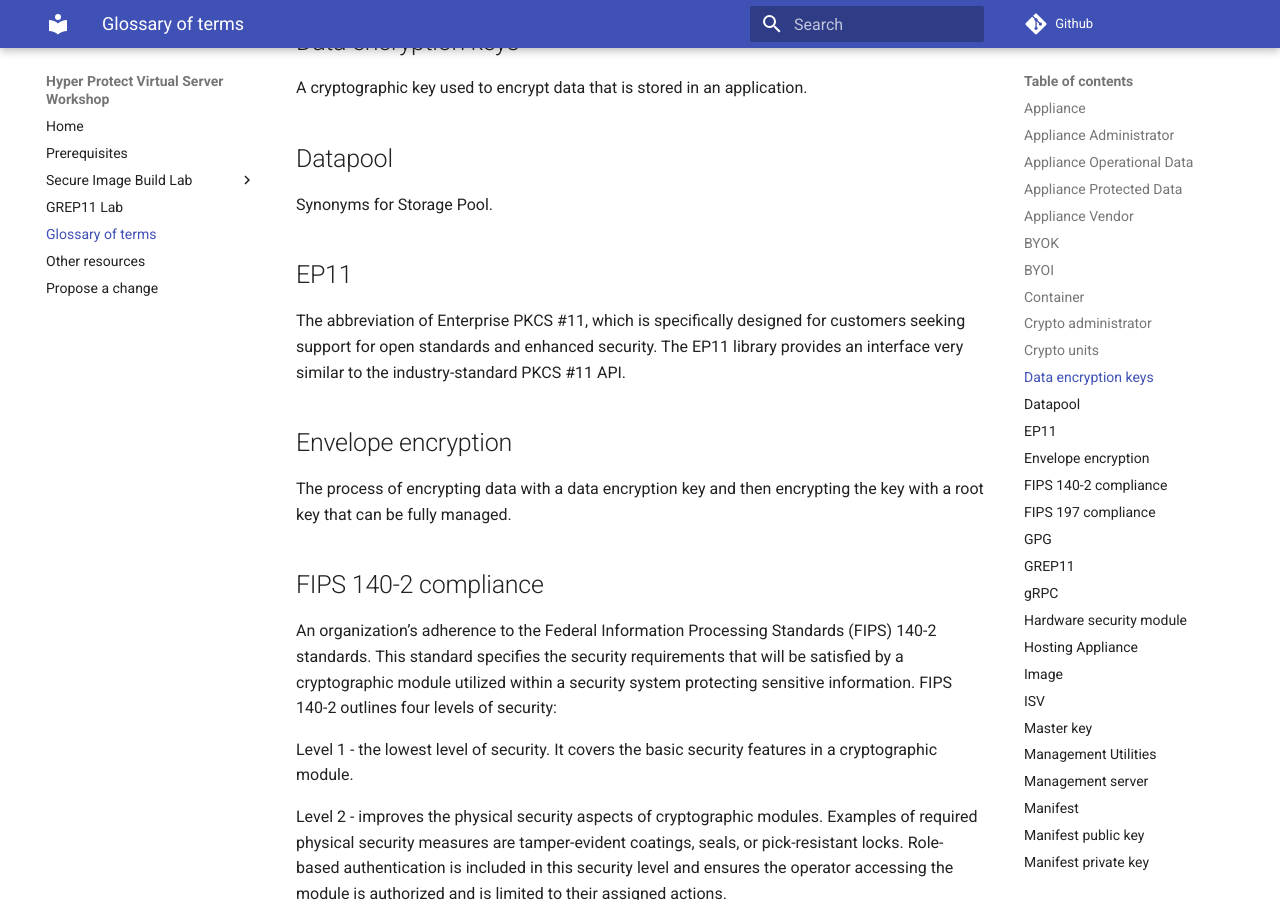
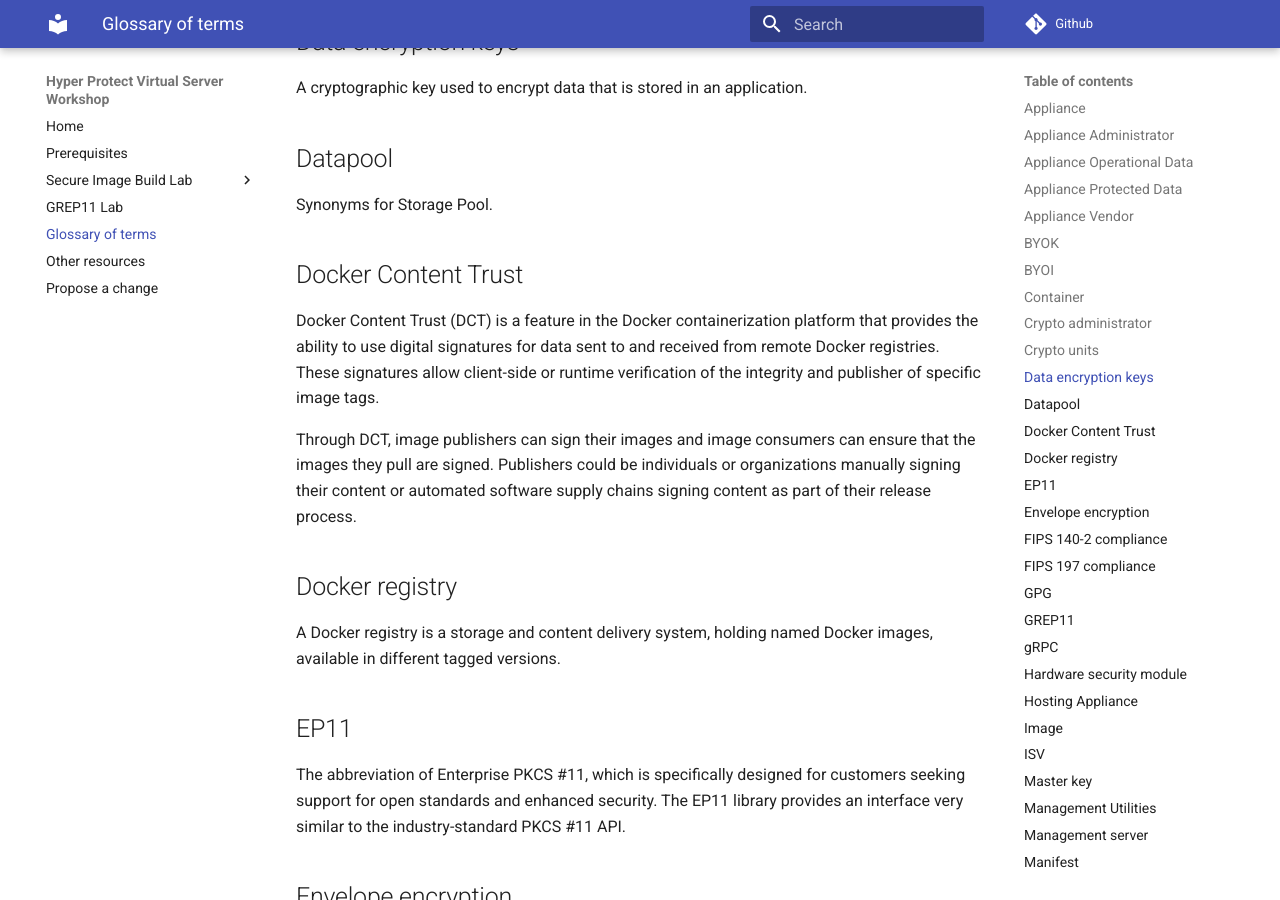
Before and after one commit to ibm-wsc/hyper-protect-virtual-servers-workshop, an MkDocs documentation site: the page built from docs/glossary.md, in a window 1280 px wide and 900 px high, scrolled down 1694 px. Built offline with MkDocs 1.6.1 and Material for MkDocs 9.7.7, drawn with Linux system fonts in a browser that asks for light colours; some of the changed text lies outside the part shown.

Commit message:
updated glossary and resources

```diff
--- a/docs/glossary.md
+++ b/docs/glossary.md
@@ -35,6 +35,14 @@ A cryptographic key used to encrypt data that is stored in an application.
 
 ## Datapool
 Synonyms for Storage Pool.
+
+## Docker Content Trust
+Docker Content Trust (DCT) is a feature in the Docker containerization platform that provides the ability to use digital signatures for data sent to and received from remote Docker registries. These signatures allow client-side or runtime verification of the integrity and publisher of specific image tags.
+
+Through DCT, image publishers can sign their images and image consumers can ensure that the images they pull are signed. Publishers could be individuals or organizations manually signing their content or automated software supply chains signing content as part of their release process.
+
+## Docker registry
+A Docker registry is a storage and content delivery system, holding named Docker images, available in different tagged versions.
 
 ## EP11
 The abbreviation of Enterprise PKCS #11, which is specifically designed for customers seeking support for open standards and enhanced security. The EP11 library provides an interface very similar to the industry-standard PKCS #11 API.
@@ -95,6 +103,9 @@ A manifest public key is used to verify the manifest generated by the Secure Bui
 ## Manifest private key
 A manifest private key is used to sign the manifest during the Secure Build.
 
+## Mutual TLS
+Mutual authentication or two-way authentication refers to two parties authenticating each other at the same time. Mutual TLS is doing this over the TLS protocol.
+
 ## Namespace
 A namespace such as ibmzcontainers that contains a number of unique images. For examples, the images include hpvsop-base, hyperpcons-worker, hyperpcons-riaas, and so on.
 
@@ -152,7 +163,7 @@ An open-sourced hypervisor-based Docker runtime environment, which is based on r
 ## s390x
 The underlying architecture of IBM Z or LinuxONE mainframe.
 
-## Secure Build
+## Secure Build / Secure Image Build
 The process of building the application code from a Git-like source repository into a container image for s390x architecture, signing the image by using the authentication keys, and publishing the image to the remote repository for later integration.
 
 ## Secure Service Container
```
Also changed, not shown: docs/resources.md (+8 -0 lines).
